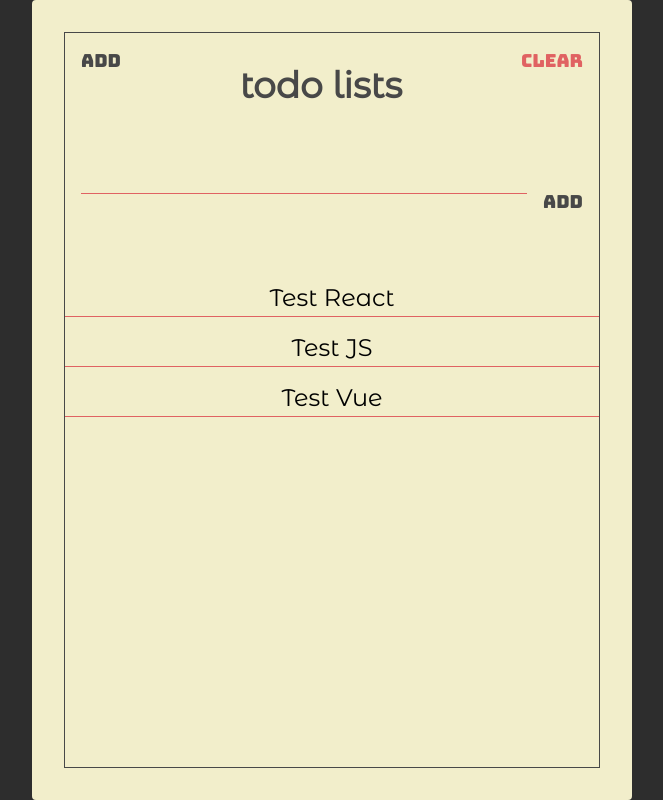
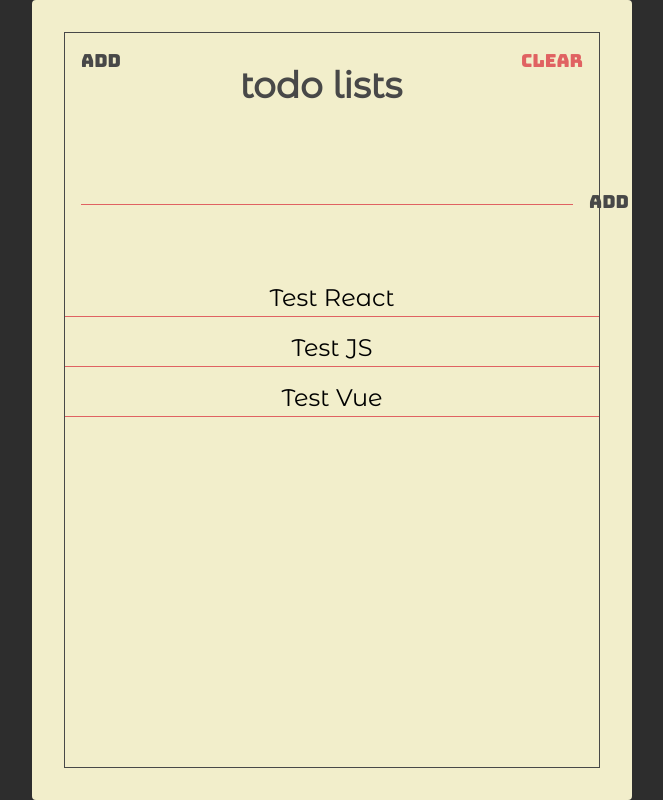
Before and after one commit to itsmerifz/react-todolist-app, a React (Create React App) app: page / in a window 1280 px wide. Shown: the whole page, without its empty margins (308-971 px from the left). Built offline with nearby package versions, Linux system fonts and the light colour scheme.

Commit message:
Make todos with react hook

```diff
--- a/src/components/Form.jsx
+++ b/src/components/Form.jsx
@@ -1,14 +1,30 @@
-import React from 'react';
+import React,{useState} from 'react';
+import PropTypes from 'prop-types';
 
-const Form = () => {
+const Form = ({addTodo}) => {
+  const [value,setValue] = useState("")
+
+  const formHandler = e =>{
+    e.preventDefault()
+    if(!value){
+      alert("Todo blank!")
+      return
+    }
+    addTodo(value)
+    alert(value)
+    setValue("")
+  }
   return(
     <section className="add">
-      <form className="add-form">
-        <input type="text" className="add-input"></input>
+      <form className="add-form" onSubmit={formHandler}>
+        <input type="text" className="add-input" value={value} onChange={e => setValue(e.target.value)}/>
         <button className="add-btn hitam">Add</button>
       </form>
     </section>
   )
 }
+Form.propTypes = {
+  addTodo: PropTypes.func.isRequired
+}
 
 export default Form;
--- a/src/components/Todos.jsx
+++ b/src/components/Todos.jsx
@@ -12,7 +12,7 @@ const Todos = () =>{
     {
       text: "Test Vue"
     }
-  ]
+  ];
   return(
     <section className="todos">
       {todos.map(todo =>{
--- a/src/styles.css
+++ b/src/styles.css
@@ -91,7 +91,7 @@ body,html{
   border-bottom: 1px solid var(--merah);
   outline: unset;
   font-family: 'Montserrat Alternates', sans-serif;
-  font-size: 16px;
+  font-size: 25px;
   text-transform: lowercase;
 }
 
```
